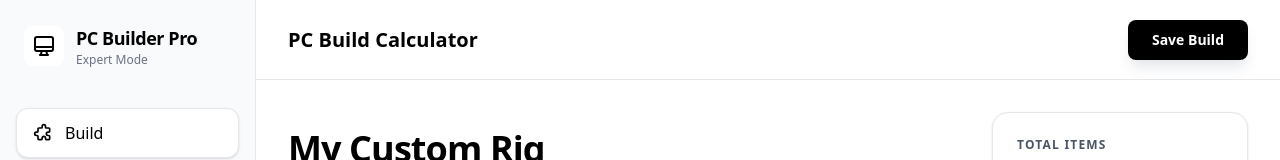
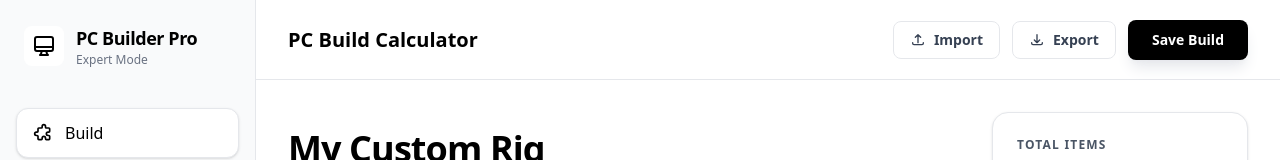
Before and after one commit to Rheinmir/pc-build, a Next.js app: page / in a window 1280 px wide. Shown: the top 160 px of the page. Built offline with nearby package versions, Linux system fonts and the light colour scheme.

Commit message:
Feat: Add Excel Export/Import functionality

```diff
--- a/app/page.tsx
+++ b/app/page.tsx
@@ -4,6 +4,7 @@ import Sidebar from '@/components/Sidebar';
 import Header from '@/components/Header';
 import QuickAdd from '@/components/QuickAdd';
 import BuildTable, { BuildItem } from '@/components/BuildTable';
+import { exportToExcel, importFromExcel } from '@/lib/excelUtils';
 
 export default function Home() {
   const [items, setItems] = useState<BuildItem[]>([]);
@@ -94,6 +95,37 @@ export default function Home() {
     alert("Build saved successfully to your library!");
   };
 
+  const handleExport = () => {
+    if (items.length === 0) {
+      alert("Add some parts before exporting!");
+      return;
+    }
+    exportToExcel(items);
+  };
+
+  const handleImport = async (file: File) => {
+    try {
+      const importedData = await importFromExcel(file);
+      const newItems: BuildItem[] = importedData.map((item, idx) => ({
+        id: (Date.now() + idx).toString(),
+        name: item.name || 'Unknown Item',
+        category: item.category || 'Component',
+        price: item.price || 0,
+        url: item.url || '#',
+        image: item.image || "https://images.unsplash.com/photo-1591488320449-011701bb6704?q=80&w=200&auto=format&fit=crop"
+      }));
+
+      if (confirm(`Do you want to replace your current build with ${newItems.length} items from the Excel file? (Cancel to add them to your current build)`)) {
+        setItems(newItems);
+      } else {
+        setItems([...items, ...newItems]);
+      }
+    } catch (error) {
+      console.error("Import failed", error);
+      alert("Failed to import Excel file. Please make sure it follows the correct format.");
+    }
+  };
+
   const formatPrice = (price: number) => {
     return new Intl.NumberFormat('en-US', { style: 'currency', currency: 'USD' }).format(price);
   };
@@ -106,7 +138,7 @@ export default function Home() {
 
       {/* Main Content */}
       <main className="ml-64 flex-1 flex flex-col min-w-0" data-purpose="main-dashboard-content">
-        <Header onSave={handleSave} />
+        <Header onSave={handleSave} onExport={handleExport} onImport={handleImport} />
 
         {/* Content Area */}
         <div className="p-8 space-y-8 max-w-7xl mx-auto w-full">
--- a/components/Header.tsx
+++ b/components/Header.tsx
@@ -1,12 +1,56 @@
+import React, { useRef } from 'react';
+
 type HeaderProps = {
     onSave?: () => void;
+    onExport?: () => void;
+    onImport?: (file: File) => void;
 };
 
-export default function Header({ onSave }: HeaderProps) {
+export default function Header({ onSave, onExport, onImport }: HeaderProps) {
+    const fileInputRef = useRef<HTMLInputElement>(null);
+
+    const handleImportClick = () => {
+        fileInputRef.current?.click();
+    };
+
+    const handleFileChange = (e: React.ChangeEvent<HTMLInputElement>) => {
+        const file = e.target.files?.[0];
+        if (file && onImport) {
+            onImport(file);
+            // Reset input so the same file can be imported again if needed
+            e.target.value = '';
+        }
+    };
+
     return (
         <header className="h-20 border-b border-gray-200 px-8 flex items-center justify-between sticky top-0 bg-white/90 backdrop-blur-md z-40">
             <h2 className="text-xl font-semibold text-black">PC Build Calculator</h2>
-            <div className="flex items-center space-x-4">
+            <div className="flex items-center space-x-3">
+                <input
+                    type="file"
+                    ref={fileInputRef}
+                    onChange={handleFileChange}
+                    accept=".xlsx, .xls"
+                    className="hidden"
+                />
+                <button
+                    onClick={handleImportClick}
+                    className="px-4 py-2 border border-gray-200 hover:bg-gray-50 text-gray-700 text-sm font-semibold rounded-lg transition-all flex items-center gap-2"
+                >
+                    <svg className="w-4 h-4" fill="none" stroke="currentColor" viewBox="0 0 24 24">
+                        <path strokeLinecap="round" strokeLinejoin="round" strokeWidth="2" d="M4 16v1a2 2 0 002 2h12a2 2 0 002-2v-1m-4-8l-4-4m0 0L8 8m4-4v12" />
+                    </svg>
+                    Import
+                </button>
+                <button
+                    onClick={onExport}
+                    className="px-4 py-2 border border-gray-200 hover:bg-gray-50 text-gray-700 text-sm font-semibold rounded-lg transition-all flex items-center gap-2"
+                >
+                    <svg className="w-4 h-4" fill="none" stroke="currentColor" viewBox="0 0 24 24">
+                        <path strokeLinecap="round" strokeLinejoin="round" strokeWidth="2" d="M4 16v1a2 2 0 002 2h12a2 2 0 002-2v-1m-4-4l-4 4m0 0l-4-4m4 4V4" />
+                    </svg>
+                    Export
+                </button>
                 <button
                     onClick={onSave}
                     className="px-6 py-2.5 bg-black hover:bg-gray-800 text-white text-sm font-semibold rounded-lg transition-all shadow-lg shadow-gray-200"
--- /dev/null
+++ b/lib/excelUtils.ts
@@ -0,0 +1,63 @@
+import * as XLSX from 'xlsx';
+import { BuildItem } from '@/components/BuildTable';
+
+export const exportToExcel = (items: BuildItem[], fileName: string = 'My_PC_Build.xlsx') => {
+    // Transform items for better Excel readability
+    const data = items.map(item => ({
+        'Part Name': item.name,
+        'Category': item.category,
+        'Price': item.price,
+        'Link': item.url
+    }));
+
+    // Create worksheet
+    const worksheet = XLSX.utils.json_to_sheet(data);
+
+    // Set column widths
+    const wscols = [
+        { wch: 50 }, // Part Name
+        { wch: 20 }, // Category
+        { wch: 15 }, // Price
+        { wch: 50 }, // Link
+    ];
+    worksheet['!cols'] = wscols;
+
+    // Create workbook and append worksheet
+    const workbook = XLSX.utils.book_new();
+    XLSX.utils.book_append_sheet(workbook, worksheet, 'Build');
+
+    // Export file
+    XLSX.writeFile(workbook, fileName);
+};
+
+export const importFromExcel = (file: File): Promise<Partial<BuildItem>[]> => {
+    return new Promise((resolve, reject) => {
+        const reader = new FileReader();
+
+        reader.onload = (e) => {
+            try {
+                const data = e.target?.result;
+                const workbook = XLSX.read(data, { type: 'binary' });
+                const sheetName = workbook.SheetNames[0];
+                const worksheet = workbook.Sheets[sheetName];
+                const json = XLSX.utils.sheet_to_json(worksheet) as any[];
+
+                // Map Excel columns back to BuildItem structure
+                const importedItems = json.map(row => ({
+                    name: row['Part Name'] || row['name'] || 'Unknown Item',
+                    category: row['Category'] || row['category'] || 'Component',
+                    price: parseFloat(row['Price'] || row['price'] || '0'),
+                    url: row['Link'] || row['url'] || '#',
+                    image: "https://images.unsplash.com/photo-1591488320449-011701bb6704?q=80&w=200&auto=format&fit=crop" // Default image for imported items
+                }));
+
+                resolve(importedItems);
+            } catch (error) {
+                reject(error);
+            }
+        };
+
+        reader.onerror = (error) => reject(error);
+        reader.readAsBinaryString(file);
+    });
+};
--- a/package.json
+++ b/package.json
@@ -15,7 +15,8 @@
     "@dnd-kit/utilities": "^3.2.2",
     "next": "16.1.6",
     "react": "19.2.3",
-    "react-dom": "19.2.3"
+    "react-dom": "19.2.3",
+    "xlsx": "^0.18.5"
   },
   "devDependencies": {
     "@tailwindcss/postcss": "^4",
```
Also changed, not shown: 1 other file (tests, documents, lock files or other folders).
